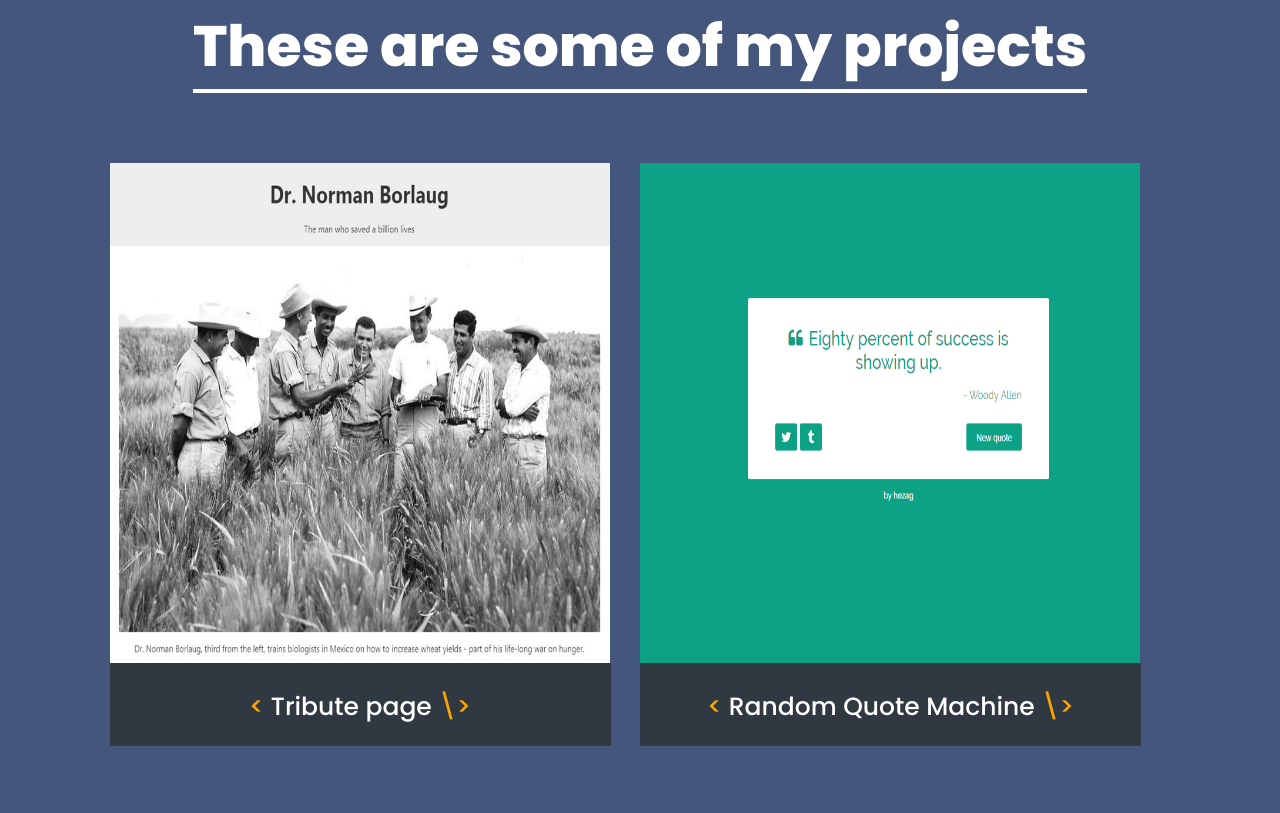
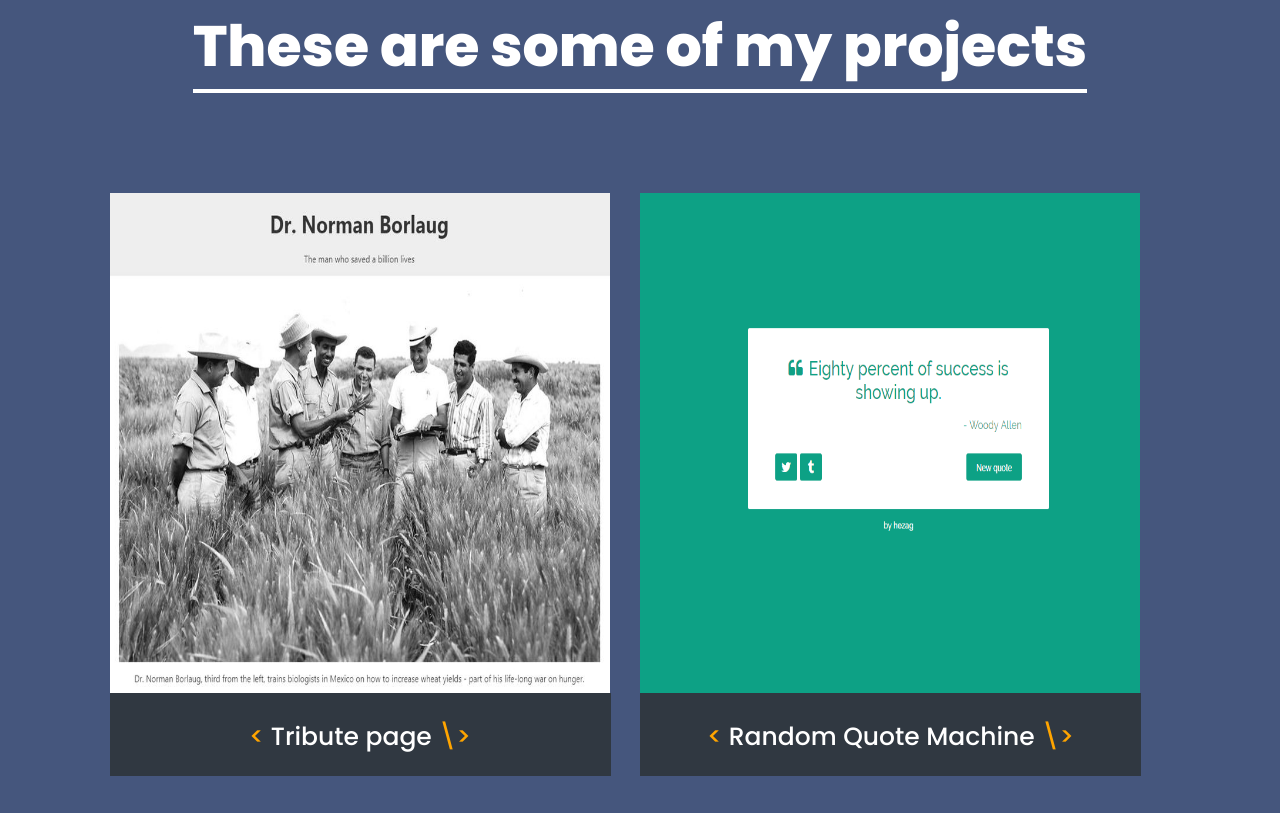
Before and after one commit to Awogo/I-am-mimic, a plain HTML site: page index.html in a window 1280 px wide. Shown: the part 873-1686 px from the top of the page. Drawn offline with Linux system fonts and the light colour scheme; files whose address does not match are found by name; a web font is replaced by a local one.

Commit message:
add an empty class

```diff
--- a/resources/css/style.css
+++ b/resources/css/style.css
@@ -79,7 +79,7 @@ html{
     flex-direction: row;
 }
 .image img{
-    padding top: 3rem;
+    padding-top: 3rem;
     padding-right: 3rem;
     margin-top: 7rem;
     height: 50rem;
@@ -287,6 +287,12 @@ text-align: center;
 .symbol {
     color: orange;
 }
+
+.upcoming {
+
+}
+
+
 /*Media quaries*/
 
 
```
